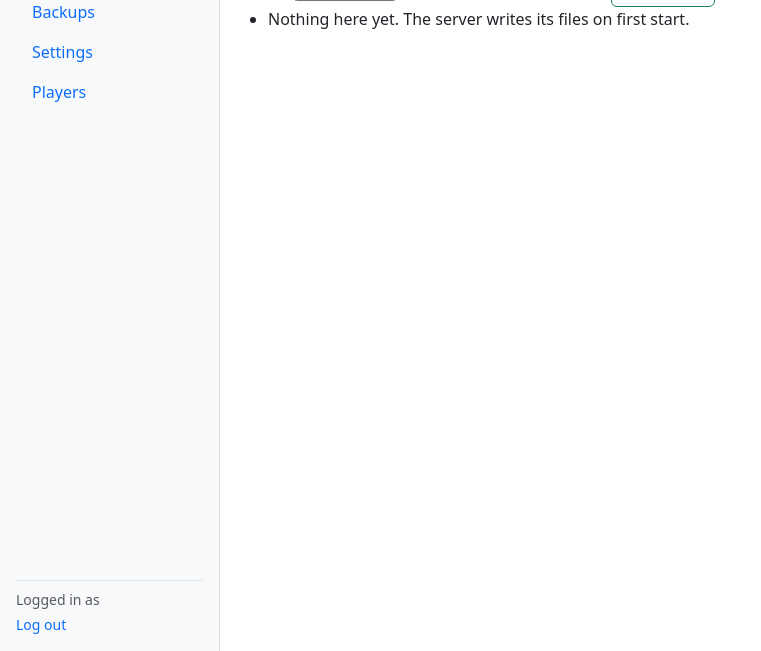
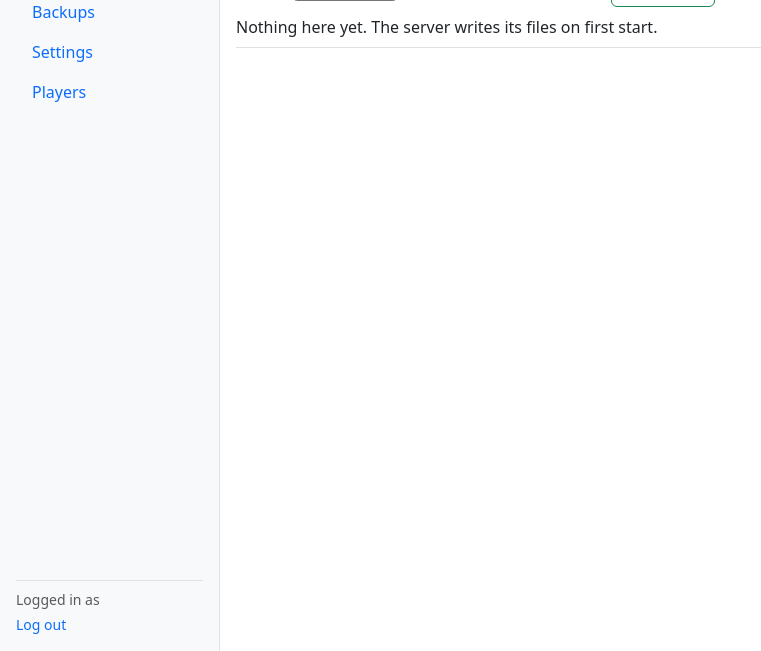
Before and after one commit to lodestone-dev-org/lodestone, a Flask app: template templates/file_browser.html in a window 1280 px wide. Shown: the part 149-800 px from the top of the page, without its empty margins (0-761 px from the left). Run offline with Flask 3, Linux system fonts and the light colour scheme; the template is opened without the code that fills it, so the values that code supplies are empty.

Commit message:
Give file list entries their own rows

```diff
--- a/static/style.css
+++ b/static/style.css
@@ -144,3 +144,21 @@
     flex-direction: column;
     align-items: center;
 }
+
+.files {
+    list-style: none;
+    padding: 0;
+    margin: 0;
+}
+
+.files li {
+    display: flex;
+    align-items: center;
+    gap: 0.75rem;
+    padding: 0.5rem 0;
+    border-bottom: 1px solid var(--bs-border-color, #dee2e6);
+}
+
+.files li .delete {
+    margin-left: auto;
+}
```
